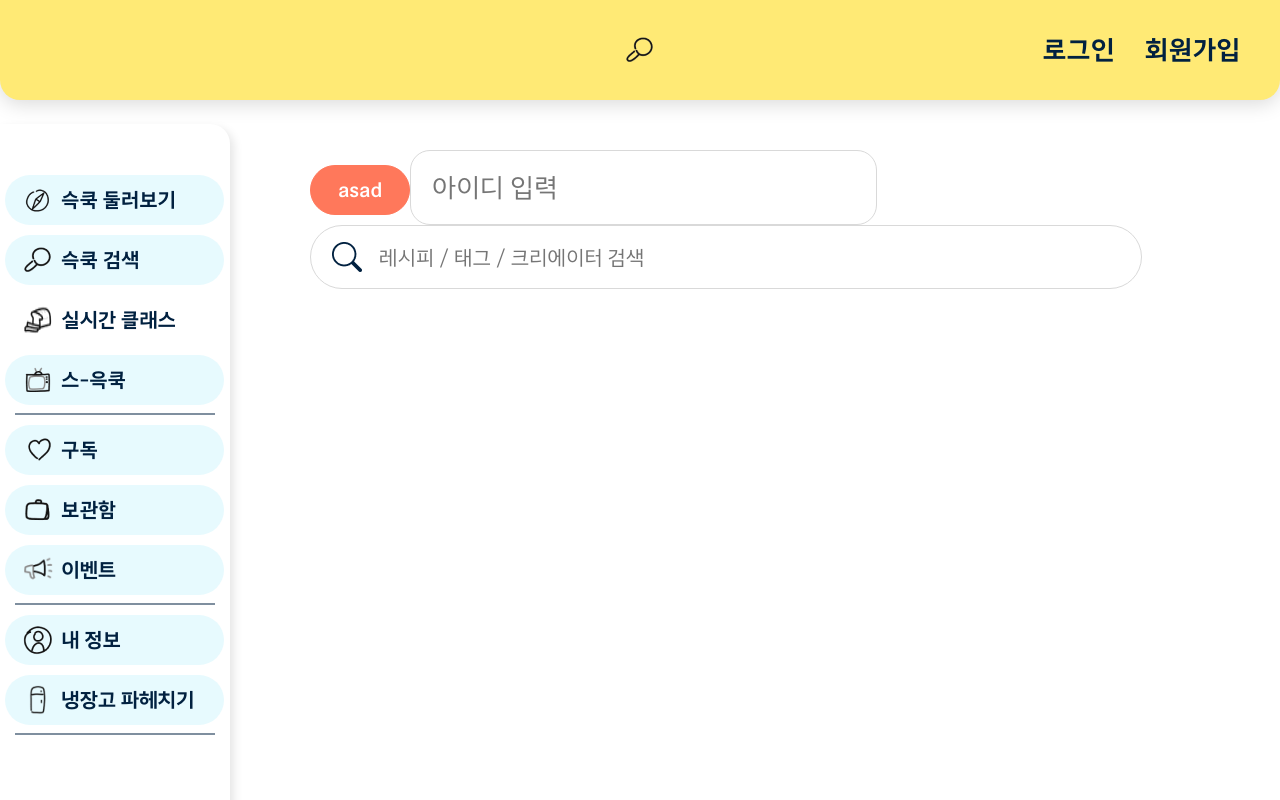
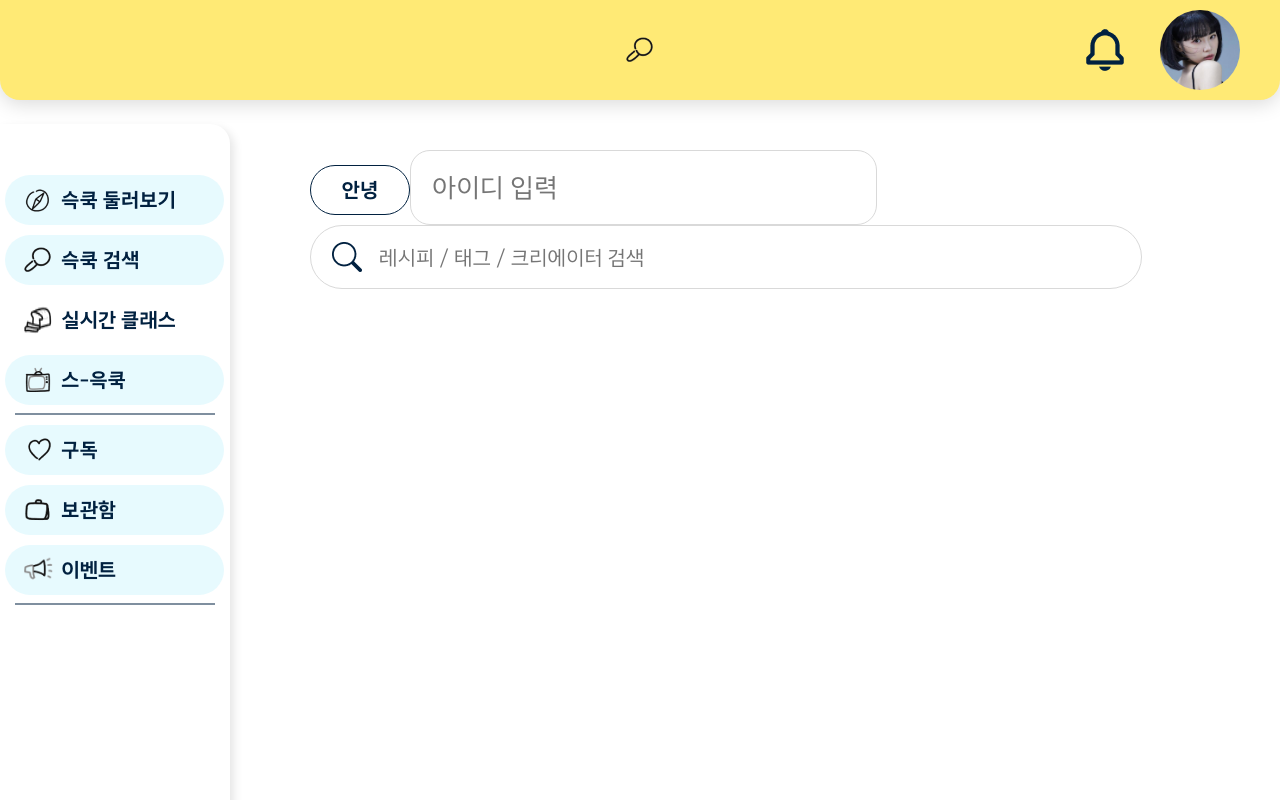
Before and after one commit to cookeat-3ce/client, a React (Create React App) app: page / in a window 1280 px wide. Shown: the top 800 px of the page. Built offline with nearby package versions, Linux system fonts and the light colour scheme.

Commit message:
:adhesive_bandage: Chore : constants 대문자로 변경

```diff
--- a/src/components/Header/index.jsx
+++ b/src/components/Header/index.jsx
@@ -11,12 +11,12 @@ import AlarmIcon from '../../assets/icons/alarm.png';
 import ExampleProfile from '../../assets/images/example_profile.jpg';
 import CustomTextButton from '../Button/Text';
 import CustomImageButton from '../Button/Image';
-import { colors } from '../../constants';
+import { COLORS } from '../../constants';
 const CustomHeader = ({ isLogined }) => {
   // 예시
   const handleClick = () => console.log(1);
-  isLogined = false;
-  // isLogined = true;
+  // isLogined = false;
+  isLogined = true;
 
   return (
     <Header>
@@ -45,13 +45,13 @@ const CustomHeader = ({ isLogined }) => {
               <CustomTextButton
                 text={'로그인'}
                 fontSize={26}
-                color={colors.navy}
+                color={COLORS.NAVY}
                 onClick={handleClick}
               />
               <CustomTextButton
                 text={'회원가입'}
                 fontSize={26}
-                color={colors.navy}
+                color={COLORS.NAVY}
                 onClick={handleClick}
               />
             </>
--- a/src/components/Header/styles.js
+++ b/src/components/Header/styles.js
@@ -1,5 +1,5 @@
 import styled from 'styled-components';
-import { colors } from '../../constants';
+import { COLORS } from '../../constants';
 
 // 예시
 const logo = require('../../assets/icons/search.png');
@@ -19,7 +19,7 @@ export const Container = styled.div`
   align-items: center;
   justify-content: space-between;
   max-width: 100vw;
-  background-color: ${colors.yellow};
+  background-color: ${COLORS.YELLOW};
   border-radius: 0px 0 20px 20px;
   box-shadow: 0px 4px 20px rgba(0, 0, 0, 0.15);
   position: relative;
--- a/src/components/Input/index.jsx
+++ b/src/components/Input/index.jsx
@@ -1,6 +1,6 @@
 import React from 'react';
 import { CustomInputContainer, CustomSearchInputContainer } from './styles';
-import { colors } from '../../constants';
+import { COLORS } from '../../constants';
 import SearchInput from '../../assets/icons/searchInput.png';
 
 export const CustomInput = ({ text, fontSize, width, height, type }) => {
@@ -14,7 +14,7 @@ export const CustomInput = ({ text, fontSize, width, height, type }) => {
         width,
         height,
         borderRadius: 20,
-        border: `1px solid ${colors.tag}`,
+        border: `1px solid ${COLORS.TAG}`,
       }}
     />
   );
@@ -31,7 +31,7 @@ export const CustomSearchInput = ({ text, fontSize, width, height, type }) => {
         width,
         height,
         borderRadius: 100,
-        border: `1px solid ${colors.tag}`,
+        border: `1px solid ${COLORS.TAG}`,
         backgroundImage: `url(${SearchInput})`,
         backgroundSize: '30px 30px',
         backgroundRepeat: 'no-repeat',
--- a/src/components/Input/styles.js
+++ b/src/components/Input/styles.js
@@ -1,11 +1,11 @@
 import styled from 'styled-components';
-import { colors } from '../../constants';
+import { COLORS } from '../../constants';
 
 export const CustomInputContainer = styled.input`
   padding-left: 21px;
 
   &:focus {
-    border: 1px solid ${colors.yellow} !important;
+    border: 1px solid ${COLORS.YELLOW} !important;
     outline: none;
   }
 `;
@@ -16,7 +16,7 @@ export const CustomSearchInputContainer = styled.input`
   transition: border-color 0.3s;
 
   &:focus {
-    border: 1px solid ${colors.yellow} !important;
+    border: 1px solid ${COLORS.YELLOW} !important;
     outline: none;
   }
 `;
--- a/src/components/SideBar/index.jsx
+++ b/src/components/SideBar/index.jsx
@@ -35,8 +35,8 @@ const CustomSideBar = ({ isLogined }) => {
   ];
 
   // 예시
-  // isLogined = false;
-  isLogined = true;
+  isLogined = false;
+  // isLogined = true;
 
   useEffect(() => {
     const filtered = list.filter((item) => {
--- a/src/components/SideBar/styles.js
+++ b/src/components/SideBar/styles.js
@@ -1,6 +1,6 @@
 import { forwardRef } from 'react';
 import styled from 'styled-components';
-import { colors } from '../../constants';
+import { COLORS } from '../../constants';
 export const SideBar = styled.div`
   position: sticky;
   top: 0;
@@ -10,7 +10,7 @@ export const SideBar = styled.div`
   height: 900px;
   border-radius: 0 20px 20px 0;
   box-shadow: 4px 4px 10px rgba(0, 0, 0, 0.1);
-  background: ${colors.white};
+  background: ${COLORS.WHITE};
   font-family: 'Happiness-Sans-Bold';
   font-size: 20px;
 `;
@@ -36,7 +36,7 @@ const StyledButtonContainer = styled.div.withConfig({
   margin-top: ${(props) => (props.isTopSpecial ? '20px' : '0')};
   margin-bottom: ${(props) => (props.isBottomSpecial ? '0' : '10px')};
   background-color: ${(props) =>
-    props.isActive ? colors.skyblue : 'transparent'};
+    props.isActive ? COLORS.SKYBLUE : 'transparent'};
   position: relative;
   border-radius: 100px;
 
--- a/src/constants/index.js
+++ b/src/constants/index.js
@@ -1,9 +1,9 @@
-export const colors = {
-  navy: '#012140',
-  yellow: '#FFEA75',
-  green: '#79DEB4',
-  orange: '#FF785B',
-  skyblue: '#E7FAFE',
-  tag: '#D9D9D9',
-  white: '#FFFFFF',
+export const COLORS = {
+  NAVY: '#012140',
+  YELLOW: '#FFEA75',
+  GREEN: '#79DEB4',
+  ORANGE: '#FF785B',
+  SKYBLUE: '#E7FAFE',
+  TAG: '#D9D9D9',
+  WHITE: '#FFFFFF',
 };
--- a/src/pages/Home/index.jsx
+++ b/src/pages/Home/index.jsx
@@ -1,5 +1,5 @@
 import React from 'react';
-import { colors } from '../../constants';
+import { COLORS } from '../../constants';
 import CustomButton from '../../components/Button';
 import { CustomInput, CustomSearchInput } from '../../components/Input';
 const index = () => {
@@ -8,13 +8,13 @@ const index = () => {
   return (
     <div style={{ height: '10000px' }}>
       <CustomButton
-        text={'asad'}
-        color={colors.white}
-        backgroundColor={colors.orange}
+        text={'안녕'}
+        color={COLORS.NAVY}
+        backgroundColor={COLORS.WHITE}
         width={100}
         height={50}
         fontSize={20}
-        borderColor={colors.orange}
+        borderColor={COLORS.NAVY}
         onClick={handleClick}
       />
       <CustomInput
@@ -25,7 +25,7 @@ const index = () => {
         fontSize={26}
       />
       <CustomSearchInput
-        type={'text'}
+        type={'password'}
         text={'레시피 / 태그 / 크리에이터 검색'}
         width={760}
         height={60}
```
